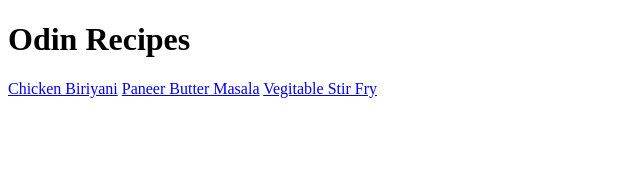
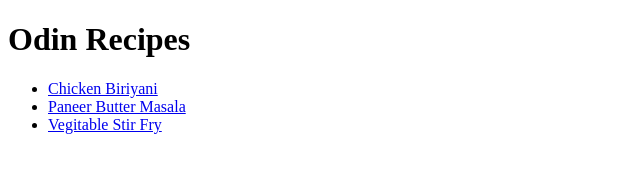
Before and after one commit to bibinbalagopalan/odin-recipes, a plain HTML site: page index.html in a window 1280 px wide. Shown: the whole page, without its empty margins (0-640 px from the left). Drawn offline with Linux system fonts and the light colour scheme.

Commit message:
Added description to each recipes, and ordered the index

```diff
--- a/index.html
+++ b/index.html
@@ -7,8 +7,10 @@
 </head>
 <body>
     <h1>Odin Recipes</h1>
-    <a href="recipes/biriyani.html" target="_blank">Chicken Biriyani</a>
-    <a href="recipes/paneer_butter_masala.html" target="_blank">Paneer Butter Masala</a>
-    <a href="recipes/Vegetable_Stir-Fry.html" target="_blank">Vegitable Stir Fry</a>
+<ul>
+    <li><a href="recipes/biriyani.html" target="_blank">Chicken Biriyani</a></li>
+    <li><a href="recipes/paneer_butter_masala.html" target="_blank">Paneer Butter Masala</a></li>
+    <li><a href="recipes/Vegetable_Stir-Fry.html" target="_blank">Vegitable Stir Fry</a></li>
+</ul>
 </body>
 </html>
```
Also changed, not shown: recipes/Vegetable_Stir-Fry.html (+2 -0 lines), recipes/biriyani.html (+2 -0 lines), recipes/paneer_butter_masala.html (+2 -0 lines).
